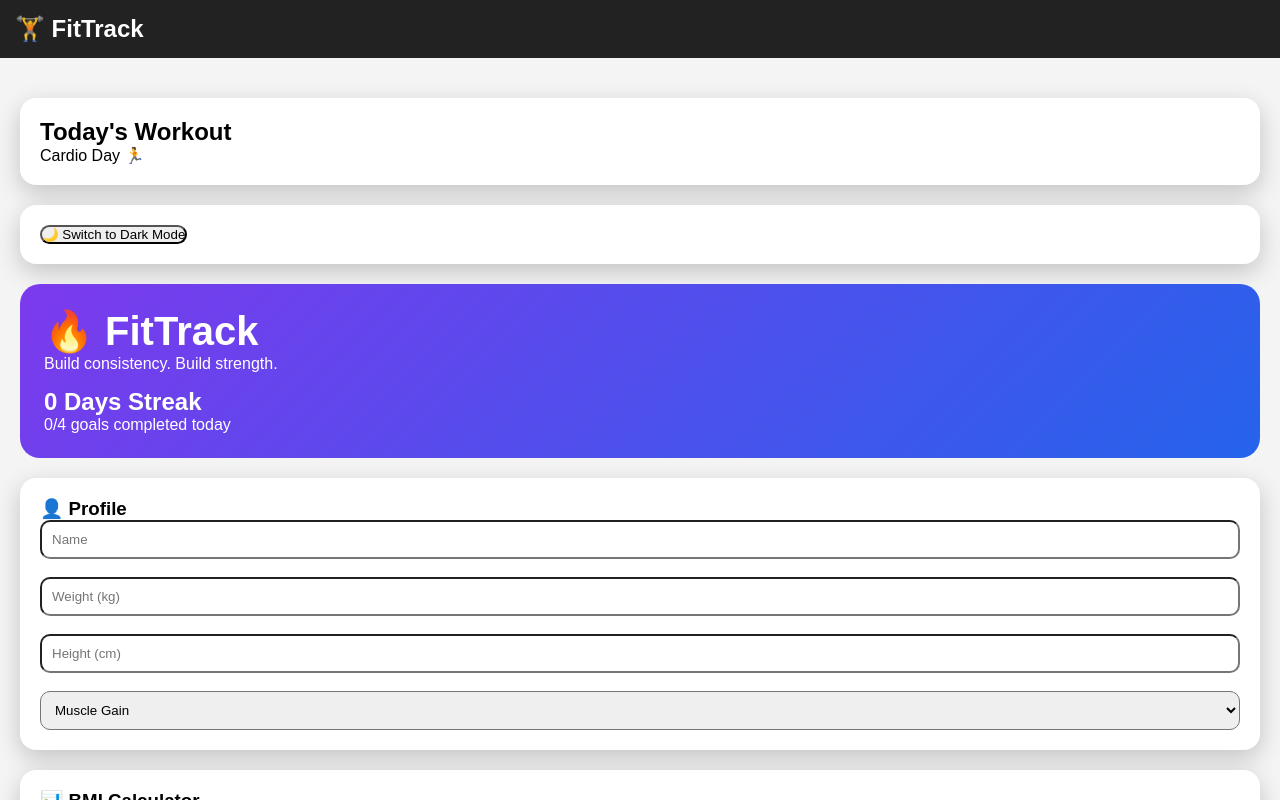
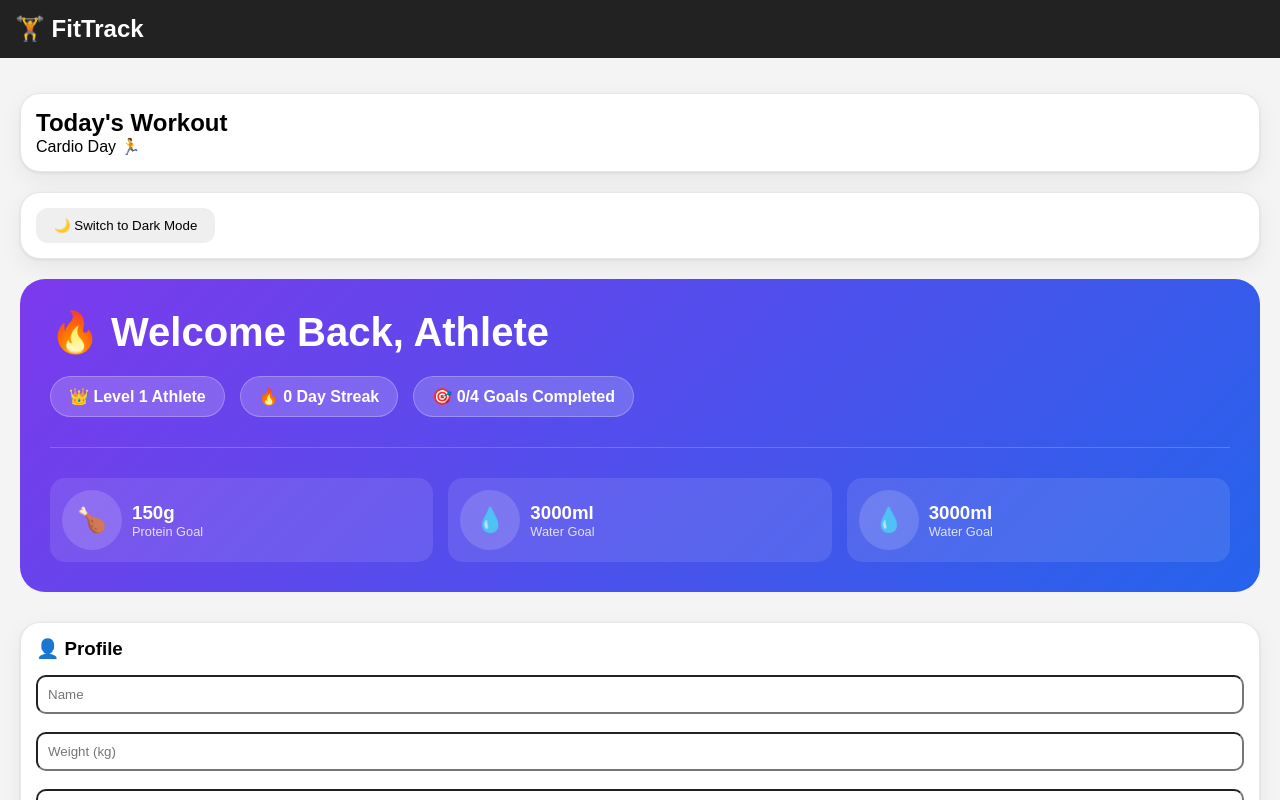
Before and after one commit to sanyabakshi18/fittrack, a React (Vite) app in the folder client/: page / in a window 1280 px wide. Shown: the top 800 px of the page. Built offline with nearby package versions, Linux system fonts and the light colour scheme.

Commit message:
Improved UI

```diff
--- a/client/src/App.css
+++ b/client/src/App.css
@@ -15,18 +15,19 @@ nav {
   border-radius: 10px;
 }
 .progress-bar {
-  width: 100%;
   height: 12px;
-  background: #e5e7eb;
-  border-radius: 999px;
+  border-radius: 20px;
   overflow: hidden;
-  margin-bottom: 15px;
 }
 
 .progress-fill {
+  background: linear-gradient(
+    90deg,
+    #7c3aed,
+    #2563eb
+  );
   height: 100%;
-  background: linear-gradient(90deg, #8b5cf6, #ec4899);
-  transition: width 0.3s ease;
+  border-radius: 20px;
 }
 .hero-card {
   padding: 24px;
@@ -54,15 +55,17 @@ nav {
   gap: 12px;
   margin-top: 15px;
 }
+.achievement {
+  padding: 12px;
+  border-radius: 12px;
+  margin: 8px;
+  text-align: center;
+  background: rgba(255,255,255,0.05);
+}
+.achievement.unlocked {
+  box-shadow: 0 0 15px rgba(255,215,0,0.5);
+}
 
-.achievement {
-  background: #f8f5ff;
-  border: 1px solid #d8b4fe;
-  border-radius: 12px;
-  padding: 15px;
-  font-weight: 600;
-  text-align: center;
-}
 .dashboard-grid {
   display: grid;
   grid-template-columns: 1fr 1fr;
@@ -70,18 +73,17 @@ nav {
   margin: 20px 0;
 }
 .card {
+  background: white;
+  border-radius: 20px;
 
-  border-radius: 16px;
-  padding: 20px;
-  margin: 20px 0;
-  box-shadow: 0 8px 24px rgba(0,0,0,0.2);
-  transition: 0.3s ease;
-  width: 100%;
-  box-sizing: border-box;
+  border: 1px solid #e5e7eb;
+
+  box-shadow:
+    0 1px 3px rgba(0,0,0,0.08),
+    0 8px 24px rgba(0,0,0,0.06);
 }
-
 .card:hover {
-  transform: translateY(-5px);
+  transform: translateY(-4px);
 }
 button {
   border-radius: 12px;
@@ -140,3 +142,150 @@ textarea {
 .dark-mode label {
   color: #f5f5f5;
 }
+
+.hero-stats h3 {
+  margin: 0;
+}
+
+.hero-stats p {
+  font-size: 0.8rem;
+  opacity: 0.8;
+}
+button {
+  border: none;
+  border-radius: 12px;
+  padding: 10px 18px;
+  cursor: pointer;
+  transition: all 0.3s ease;
+}
+
+button:hover {
+  transform: scale(1.05);
+}
+.dark .card {
+  background: #1e1e1e;
+
+  border: 1px solid rgba(255, 255, 255, 0.08);
+
+  box-shadow: 0 4px 12px rgba(0, 0, 0, 0.4);
+}
+.hero-badges {
+  display: flex;
+  gap: 15px;
+  margin-top: 20px;
+  flex-wrap: wrap;
+}
+
+.hero-badge {
+  padding: 12px 20px;
+  border-radius: 999px;
+
+  background: rgba(255,255,255,0.15);
+
+  backdrop-filter: blur(10px);
+
+  color: white;
+  font-weight: 600;
+}
+.hero-title {
+  font-size: 3rem;
+  font-weight: 800;
+  margin-bottom: 10px;
+}
+.hero-divider {
+  border: none;
+  height: 1px;
+
+  background: rgba(255,255,255,0.2);
+
+  margin: 30px 0;
+}
+.stat-box {
+  display: flex;
+  align-items: center;
+  gap: 10px;
+
+  padding: 12px 18px;
+  border-radius: 15px;
+
+  background: rgba(255,255,255,0.1);
+}
+.stat-icon {
+  width: 60px;
+  height: 60px;
+
+  display: flex;
+  align-items: center;
+  justify-content: center;
+
+  border-radius: 50%;
+
+  background: rgba(255,255,255,0.15);
+
+  font-size: 24px;
+}
+.hero-stats {
+  display: flex;
+  justify-content: space-between;
+  align-items: center;
+  gap: 15px;
+  margin-top: 20px;
+}
+
+.stat-box {
+  display: flex;
+  align-items: center;
+  gap: 10px;
+
+  flex: 1;
+
+  padding: 12px;
+  border-radius: 15px;
+
+  background: rgba(255,255,255,0.1);
+}
+.hero-card {
+  background: linear-gradient(
+    135deg,
+    #7c3aed,
+    #2563eb
+  );
+
+  color: white;
+  border-radius: 25px;
+  padding: 30px;
+}
+.hero-badge {
+  background: rgba(255,255,255,0.18);
+
+  border: 1px solid rgba(255,255,255,0.25);
+
+  padding: 10px 18px;
+
+  border-radius: 999px;
+
+  font-weight: 600;
+}
+.hero-card {
+  margin-bottom: 30px;
+}
+.card {
+  margin-bottom: 20px;
+}
+.card h3 {
+  margin-bottom: 15px;
+}
+.progress-bar {
+  height: 14px;
+}
+.achievement {
+  padding: 12px;
+  border-radius: 15px;
+
+  background: #f3f4f6;
+
+  font-weight: 600;
+}
+.dark .achievement {
+  background: #2a2a2a;
+}
--- a/client/src/App.jsx
+++ b/client/src/App.jsx
@@ -272,16 +272,53 @@ if (bmi) {
 </div>
 
        <div className="hero-card">
-  <h1>
-  🔥 {name ? `Welcome, ${name}` : "FitTrack"}
+  <h1 className="hero-title">
+  🔥 Welcome Back, {name || "Athlete"}
 </h1>
-  <p>Build consistency. Build strength.</p>
+<div className="hero-badges">
+  <span className="hero-badge">
+    👑 Level {level} Athlete
+  </span>
 
-  <h2>{streak} Day{streak !== 1 ? "s" : ""} Streak</h2>
+  <span className="hero-badge">
+    🔥 {streak} Day Streak
+  </span>
 
-  <p>
-    {completedGoals}/4 goals completed today
-  </p>
+  <span className="hero-badge">
+    🎯 {completedGoals}/4 Goals Completed
+  </span>
+</div>
+<hr className ="hero-divider"/>
+<div className="hero-stats">
+
+<div className="stat-box">
+  <div className="stat-icon">🍗</div>
+
+  <div>
+    <h3>{proteinGoal}g</h3>
+    <p>Protein Goal</p>
+  </div>
+  </div>
+
+
+ <div className="stat-box">
+  <div className="stat-icon">💧</div>
+
+  <div>
+    <h3>{waterGoal}ml</h3>
+    <p>Water Goal</p>
+  </div>
+</div>
+
+ <div className="stat-box">
+  <div className="stat-icon">💧</div>
+
+  <div>
+    <h3>{waterGoal}ml</h3>
+    <p>Water Goal</p>
+  </div>
+</div>
+</div>
 </div>
 
 <ProfileCard
```
